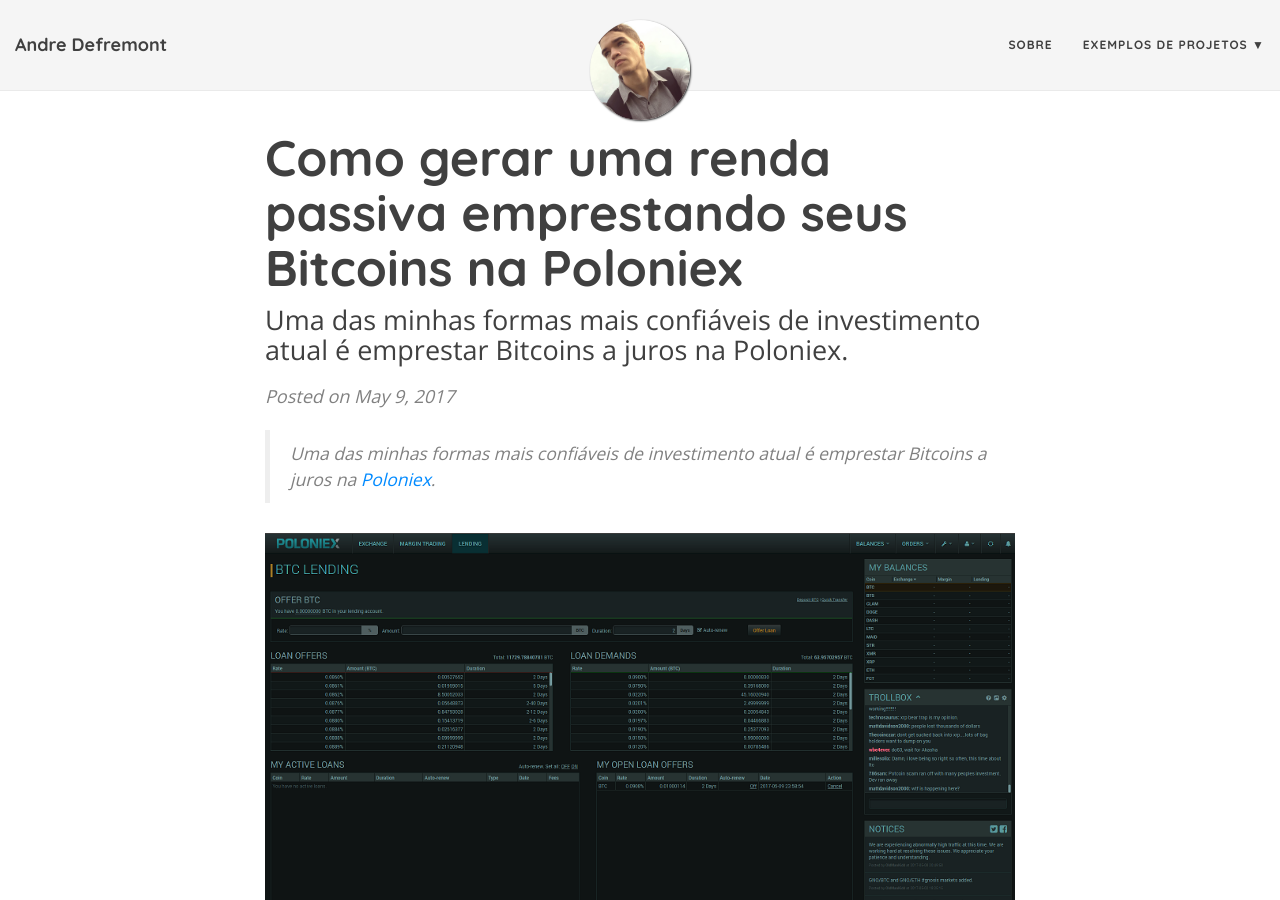
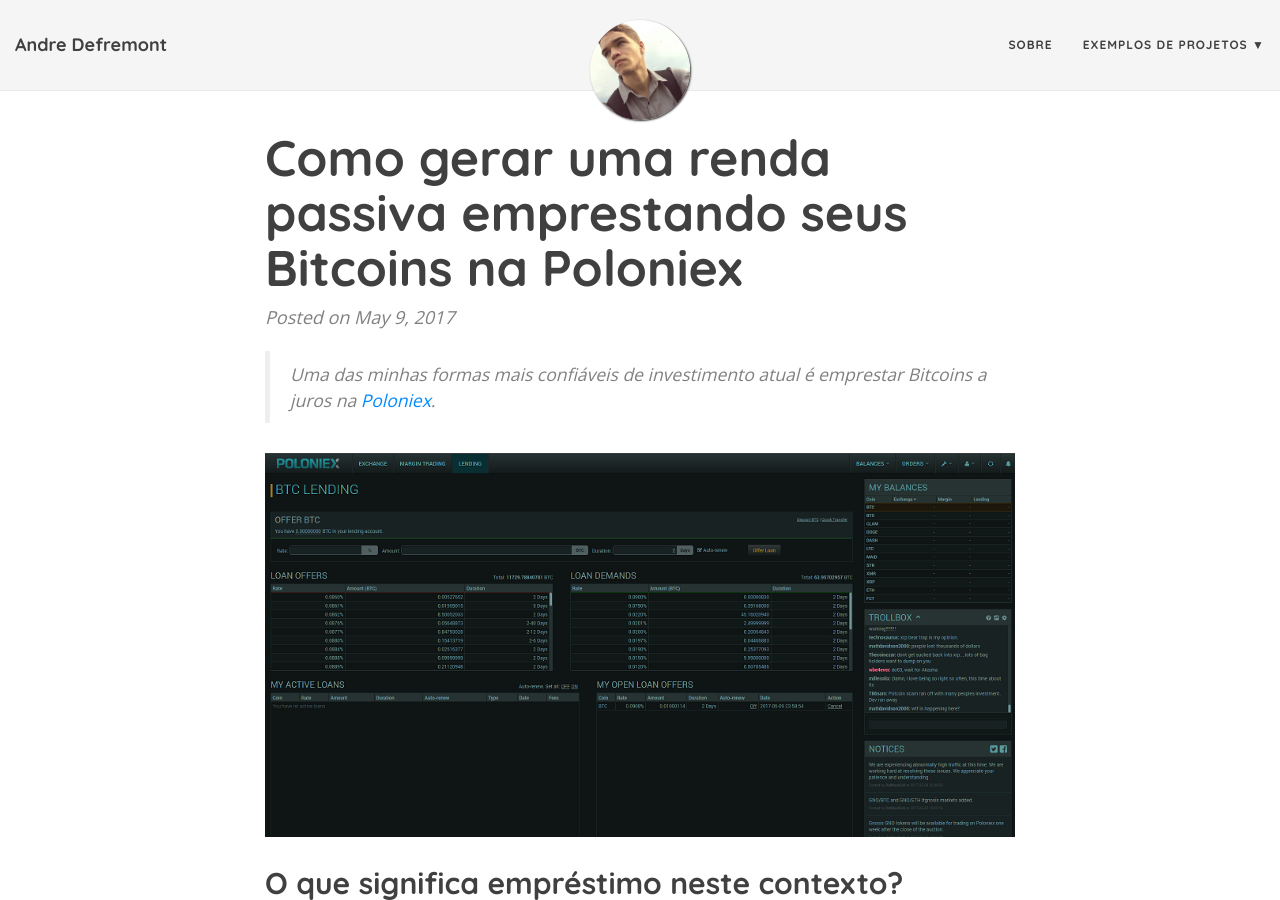
Before and after one commit to defremont/defremont.github.io, a Jekyll site: the page built from _posts/2017-05-09-como-gerar-uma-renda-passiva-emprestando-seus-bitcoins-na-poloniex.md, in a window 1280 px wide and 900 px high. Built offline with Jekyll 4.4.1, drawn with Linux system fonts in a browser that asks for light colours; nearby versions of some CDN libraries; comment, search, counter and statistics services are not loaded.

Commit message:
Updated 2017-05-09-como-gerar-uma-renda-passiva-emprestando-seus-bitcoins-na-poloniex.md

```diff
--- a/_posts/2017-05-09-como-gerar-uma-renda-passiva-emprestando-seus-bitcoins-na-poloniex.md
+++ b/_posts/2017-05-09-como-gerar-uma-renda-passiva-emprestando-seus-bitcoins-na-poloniex.md
@@ -3,9 +3,6 @@
 published: true
 title: Como gerar uma renda passiva emprestando seus Bitcoins na Poloniex
 date: 09/05/2017
-subtitle: >-
-  Uma das minhas formas mais confiáveis de investimento atual é emprestar
-  Bitcoins a juros na Poloniex.
 ---
 > Uma das minhas formas mais confiáveis de investimento atual é emprestar Bitcoins a juros na [Poloniex](poloniex.com).
 
```
